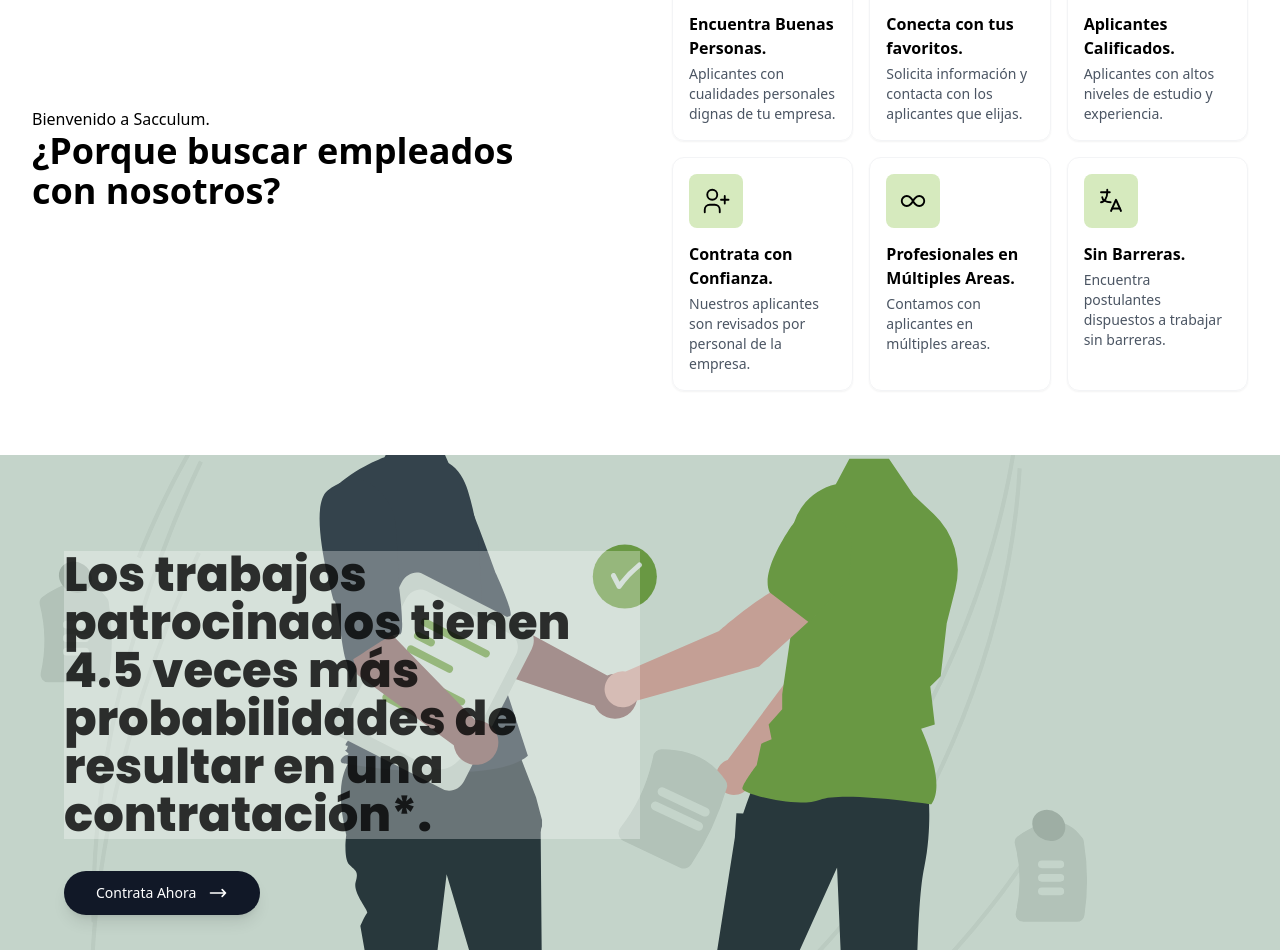
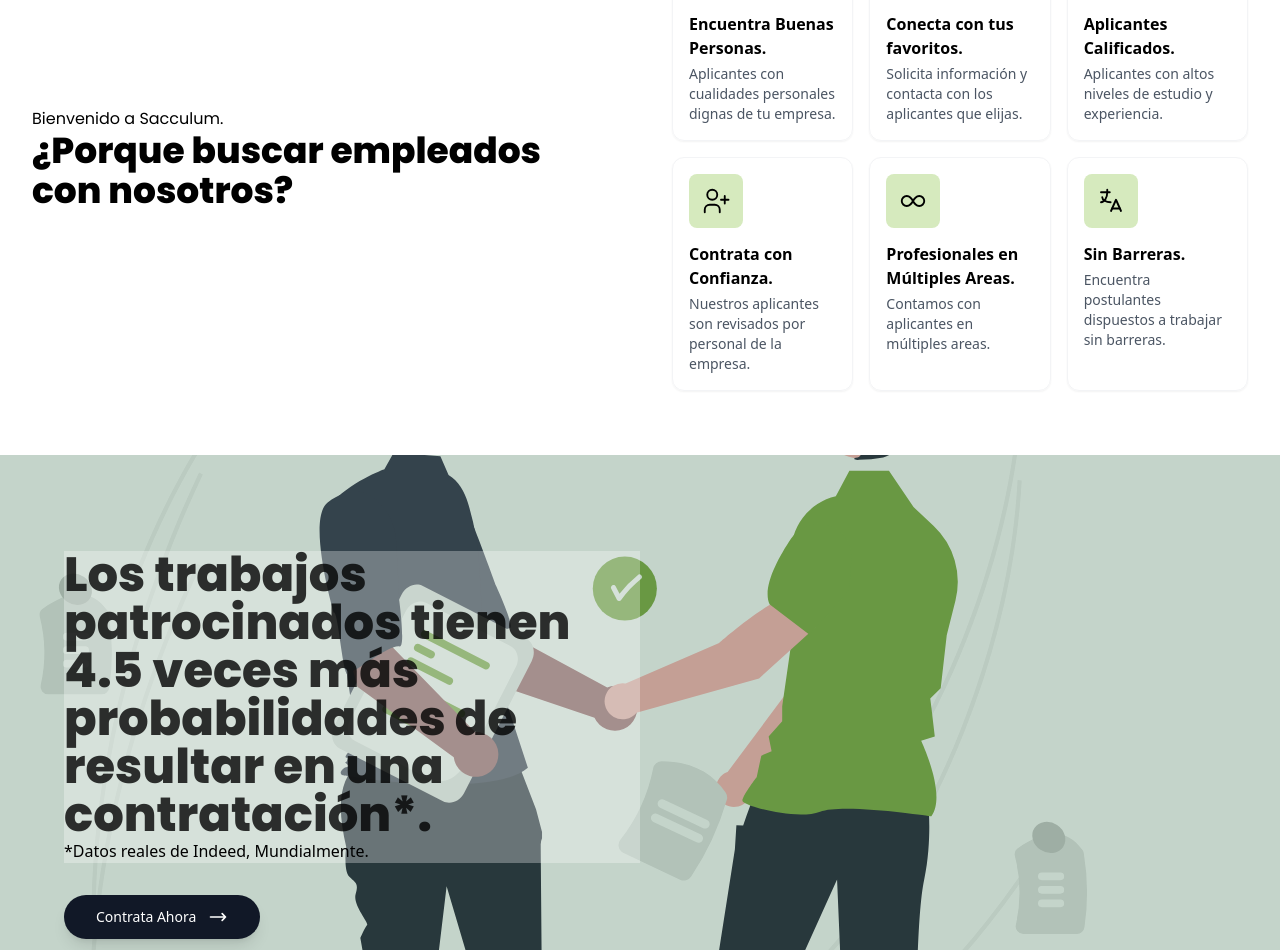
Before and after one commit to jromerooo2/portal-bolsa-ricaldone, a Next.js app: page / in a window 1280 px wide. Shown: the part 762-1712 px from the top of the page. Built offline with nearby package versions, Linux system fonts and the light colour scheme; no server answers.

Commit message:
real data add

```diff
--- a/components/Landing/HeroTwo.js
+++ b/components/Landing/HeroTwo.js
@@ -1,22 +1,24 @@
 export default function HeroTwo(){
     return(<aside
-        class="overflow-hidden bg-[url(/hero2.svg)] bg-center bg-no-repeat bg-cover"
+        className="overflow-hidden bg-[url(/hero2.svg)] bg-center bg-no-repeat bg-cover"
       >
-        <div class="p-8 md:p-12 lg:px-16 lg:py-24 bg-green-900/25">
-          <div class="max-w-xl text-center sm:text-left">
-            <h2 class="text-2xl font-bold text-black/80 bg-white/30  sm:text-3xl md:text-5xl font-poppins">
-            Los trabajos patrocinados tienen 4.5 veces más probabilidades de resultar en una contratación*.
-            </h2>
-
-            <div class="mt-4 sm:mt-8">
+        <div className="p-8 md:p-12 lg:px-16 lg:py-24 bg-green-900/25">
+          <div className="max-w-xl text-center sm:text-left">
+            <div className="bg-white/30">
+                <h2 className="text-2xl font-bold text-black/80  sm:text-3xl md:text-5xl font-poppins">
+                Los trabajos patrocinados tienen 4.5 veces más probabilidades de resultar en una contratación*.
+                </h2>
+                <p>*Datos reales de Indeed, Mundialmente.</p>
+            </div>
+            <div className="mt-4 sm:mt-8">
               <a
-                class="inline-flex items-center px-8 py-3 text-white transition bg-gray-900 rounded-full shadow-lg focus:outline-none focus:ring focus:ring-yellow-400 hover:bg-gray-800"
+                className="inline-flex items-center px-8 py-3 text-white transition bg-gray-900 rounded-full shadow-lg focus:outline-none focus:ring focus:ring-yellow-400 hover:bg-gray-800"
                 href="/solicitar"
               >
-                <span class="text-sm font-medium"> Contrata Ahora </span>
+                <span className="text-sm font-medium"> Contrata Ahora </span>
 
                 <svg
-                  class="w-5 h-5 ml-3"
+                  className="w-5 h-5 ml-3"
                   xmlns="http://www.w3.org/2000/svg"
                   fill="none"
                   viewBox="0 0 24 24"
--- a/components/Landing/Ventajas.js
+++ b/components/Landing/Ventajas.js
@@ -5,9 +5,9 @@ export default function Ventajas(){
                 <div
                 className="grid grid-cols-1 lg:grid-cols-2 gap-y-8 lg:gap-x-16 lg:items-center"
                 >
-                <div className="max-w-lg mx-auto text-center lg:text-left lg:mx-0">
+                <div className="max-w-lg mx-auto text-center lg:text-left lg:mx-0 font-poppins">
                     <p classNameName="font-poppins text-gray-600 tracking-[.24em] font-bold">Bienvenido a Sacculum.</p>
-                    <h2 className="text-3xl font-bold sm:text-4xl">¿Porque buscar empleados con nosotros?</h2>
+                    <h2 className="text-5xl font-bold sm:text-4xl">¿Porque buscar empleados con nosotros?</h2>
                 </div>
 
                 <div className="grid grid-cols-2 gap-4 sm:grid-cols-3">
```
